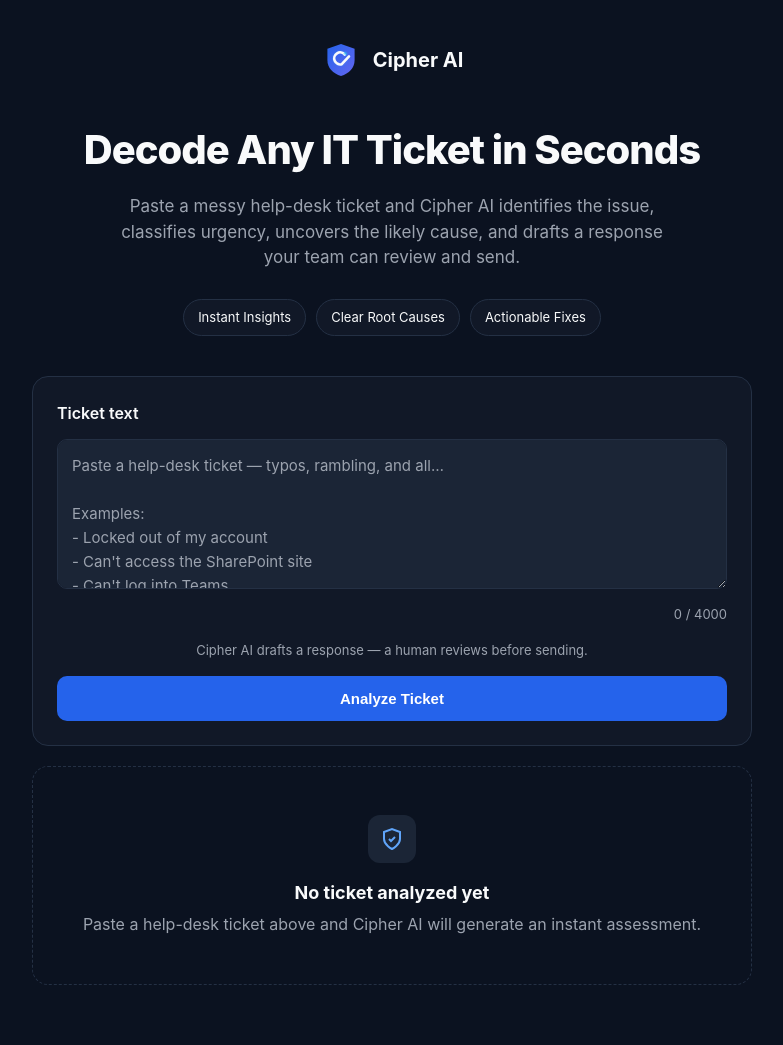
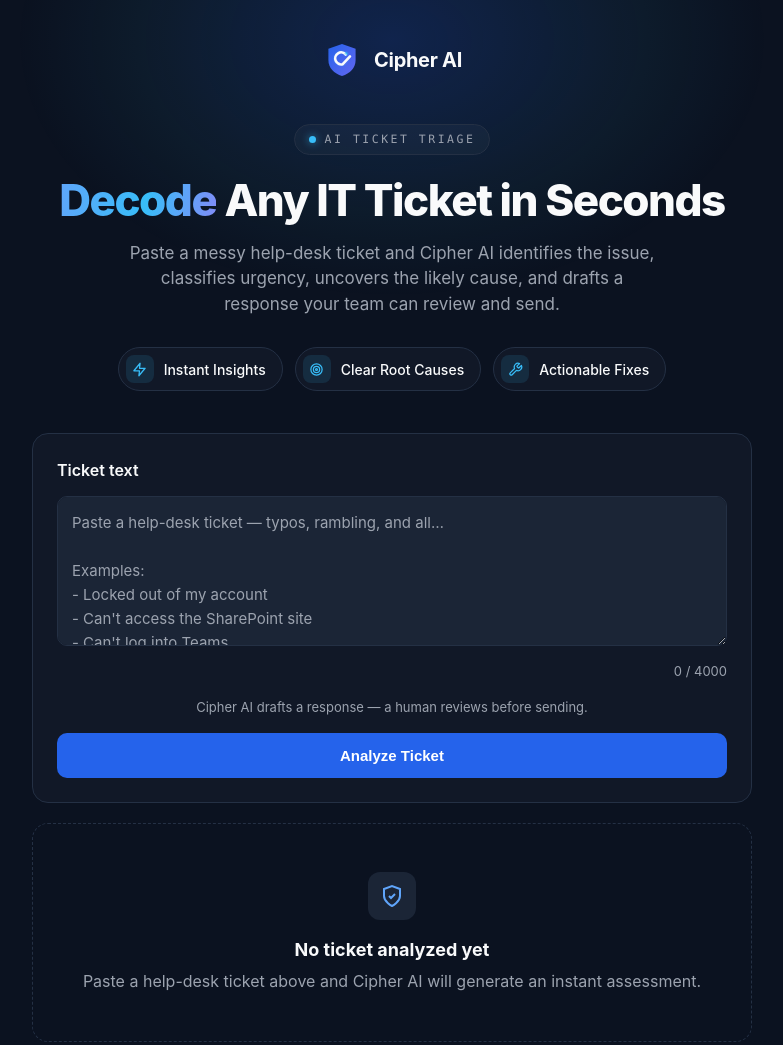
Before and after one commit to NickolasAM/cipher-ticket-assistant, a plain HTML site: page static/index.html in a window 1280 px wide. Shown: the whole page, without its empty margins (248-1031 px from the left). Drawn offline with Linux system fonts and the light colour scheme.

Commit message:
Polish hero with eyebrow tag, gradient headline, and icon badges

```diff
--- a/static/index.html
+++ b/static/index.html
@@ -7,21 +7,26 @@
 <style>
   :root {
     --bg:#0B1220; --surface:#111827; --surface-2:#1B2536; --border:#243044;
-    --primary:#2563EB; --accent:#60A5FA; --low:#10B981; --medium:#F59E0B;
-    --high:#EF4444; --text:#F9FAFB; --muted:#9CA3AF;
+    --primary:#2563EB; --accent:#60A5FA; --cyan:#38BDF8; --indigo:#818CF8;
+    --low:#10B981; --medium:#F59E0B; --high:#EF4444; --text:#F9FAFB; --muted:#9CA3AF;
   }
   *{box-sizing:border-box;margin:0;padding:0;}
-  body{background:var(--bg);color:var(--text);font-family:-apple-system,BlinkMacSystemFont,"Segoe UI",Roboto,sans-serif;line-height:1.5;padding:40px 20px;}
-  .container{max-width:720px;margin:0 auto;}
-  .brand{display:flex;align-items:center;gap:12px;justify-content:center;margin-bottom:40px;}
-  .brand .logo{width:40px;height:40px;border-radius:10px;background:linear-gradient(135deg,var(--primary),var(--accent));display:flex;align-items:center;justify-content:center;}
-  .brand h1{font-size:20px;font-weight:700;}
-  .hero{text-align:center;margin-bottom:28px;}
-  .hero h2{font-size:40px;font-weight:800;letter-spacing:-1px;margin-bottom:14px;}
-  .hero p{color:var(--muted);font-size:17px;max-width:560px;margin:0 auto;}
-  .badges{display:flex;gap:10px;justify-content:center;flex-wrap:wrap;margin-bottom:40px;}
-  .badge{display:flex;align-items:center;gap:7px;background:var(--surface);border:1px solid var(--border);padding:8px 14px;border-radius:999px;font-size:13px;}
-  .badge .dot{width:6px;height:6px;border-radius:50%;background:var(--accent);}
+  body{background:var(--bg);color:var(--text);font-family:-apple-system,BlinkMacSystemFont,"Segoe UI",Roboto,sans-serif;line-height:1.5;padding:40px 20px;position:relative;overflow-x:hidden;}
+  body::before{content:"";position:fixed;top:-220px;left:50%;width:760px;height:520px;transform:translateX(-50%);background:radial-gradient(ellipse at center,rgba(37,99,235,.22),rgba(56,189,248,.06) 45%,transparent 70%);pointer-events:none;z-index:0;}
+  .container{max-width:720px;margin:0 auto;position:relative;z-index:1;}
+  .brand{display:flex;align-items:center;gap:12px;justify-content:center;margin-bottom:44px;}
+  .brand h1{font-size:20px;font-weight:700;letter-spacing:-.3px;}
+  .hero{text-align:center;margin-bottom:30px;}
+  .eyebrow{display:inline-flex;align-items:center;gap:9px;font-family:ui-monospace,"SF Mono",Menlo,Consolas,monospace;font-size:11.5px;letter-spacing:2.5px;text-transform:uppercase;color:var(--muted);background:rgba(255,255,255,.03);border:1px solid var(--border);padding:6px 14px;border-radius:999px;margin-bottom:22px;}
+  .eyebrow-dot{width:7px;height:7px;border-radius:50%;background:var(--cyan);box-shadow:0 0 8px rgba(56,189,248,.7);}
+  .hero h2{font-size:44px;font-weight:800;letter-spacing:-1.5px;line-height:1.08;margin-bottom:16px;}
+  .hero h2 .grad{background:linear-gradient(100deg,var(--accent) 0%,var(--cyan) 55%,var(--indigo) 100%);-webkit-background-clip:text;background-clip:text;-webkit-text-fill-color:transparent;color:transparent;}
+  .hero p{color:var(--muted);font-size:17px;max-width:540px;margin:0 auto;}
+  .badges{display:flex;gap:12px;justify-content:center;flex-wrap:wrap;margin-bottom:42px;}
+  .badge{display:inline-flex;align-items:center;gap:10px;background:var(--surface);border:1px solid var(--border);padding:7px 16px 7px 7px;border-radius:999px;font-size:14px;font-weight:500;color:var(--text);transition:border-color .2s,transform .2s,background .2s;}
+  .badge:hover{border-color:rgba(56,189,248,.45);transform:translateY(-2px);background:#141d2e;}
+  .badge-ic{width:28px;height:28px;border-radius:8px;background:rgba(56,189,248,.12);display:flex;align-items:center;justify-content:center;color:var(--cyan);flex-shrink:0;}
+  .badge-ic svg{width:15px;height:15px;}
   .card{background:var(--surface);border:1px solid var(--border);border-radius:16px;padding:24px;margin-bottom:20px;}
   .card-label{display:flex;align-items:center;gap:8px;font-weight:600;margin-bottom:14px;}
   textarea{width:100%;min-height:150px;resize:vertical;background:var(--surface-2);border:1px solid var(--border);border-radius:10px;color:var(--text);padding:14px;font-family:inherit;font-size:15px;line-height:1.6;}
@@ -56,7 +61,7 @@
   .copy-btn{background:var(--surface-2);border:1px solid var(--border);color:var(--text);padding:6px 12px;border-radius:8px;font-size:13px;cursor:pointer;}
   .copy-btn:hover{border-color:var(--primary);}
   .error{color:var(--high);text-align:center;padding:16px;display:none;}
-  @media(max-width:560px){.result-grid{grid-template-columns:1fr;}.hero h2{font-size:30px;}}
+  @media(max-width:560px){.result-grid{grid-template-columns:1fr;}.hero h2{font-size:32px;}}
 </style>
 </head>
 <body>
@@ -78,13 +83,14 @@
     <h1>Cipher AI</h1>
   </div>
   <div class="hero">
-    <h2>Decode Any IT Ticket in Seconds</h2>
+    <div class="eyebrow"><span class="eyebrow-dot"></span>AI Ticket Triage</div>
+    <h2><span class="grad">Decode</span> Any IT Ticket in Seconds</h2>
     <p>Paste a messy help-desk ticket and Cipher AI identifies the issue, classifies urgency, uncovers the likely cause, and drafts a response your team can review and send.</p>
   </div>
   <div class="badges">
-    <span class="badge">Instant Insights</span>
-    <span class="badge">Clear Root Causes</span>
-    <span class="badge">Actionable Fixes</span>
+    <span class="badge"><span class="badge-ic"><svg viewBox="0 0 24 24" fill="none" stroke="currentColor" stroke-width="2" stroke-linecap="round" stroke-linejoin="round"><polygon points="13 2 3 14 12 14 11 22 21 10 12 10 13 2"></polygon></svg></span>Instant Insights</span>
+    <span class="badge"><span class="badge-ic"><svg viewBox="0 0 24 24" fill="none" stroke="currentColor" stroke-width="2" stroke-linecap="round" stroke-linejoin="round"><circle cx="12" cy="12" r="9"></circle><circle cx="12" cy="12" r="5"></circle><circle cx="12" cy="12" r="1.5"></circle></svg></span>Clear Root Causes</span>
+    <span class="badge"><span class="badge-ic"><svg viewBox="0 0 24 24" fill="none" stroke="currentColor" stroke-width="2" stroke-linecap="round" stroke-linejoin="round"><path d="M14.7 6.3a1 1 0 0 0 0 1.4l1.6 1.6a1 1 0 0 0 1.4 0l3.77-3.77a6 6 0 0 1-7.94 7.94l-6.91 6.91a2.12 2.12 0 0 1-3-3l6.91-6.91a6 6 0 0 1 7.94-7.94l-3.76 3.76z"></path></svg></span>Actionable Fixes</span>
   </div>
   <div class="card">
     <div class="card-label">Ticket text</div>
```
